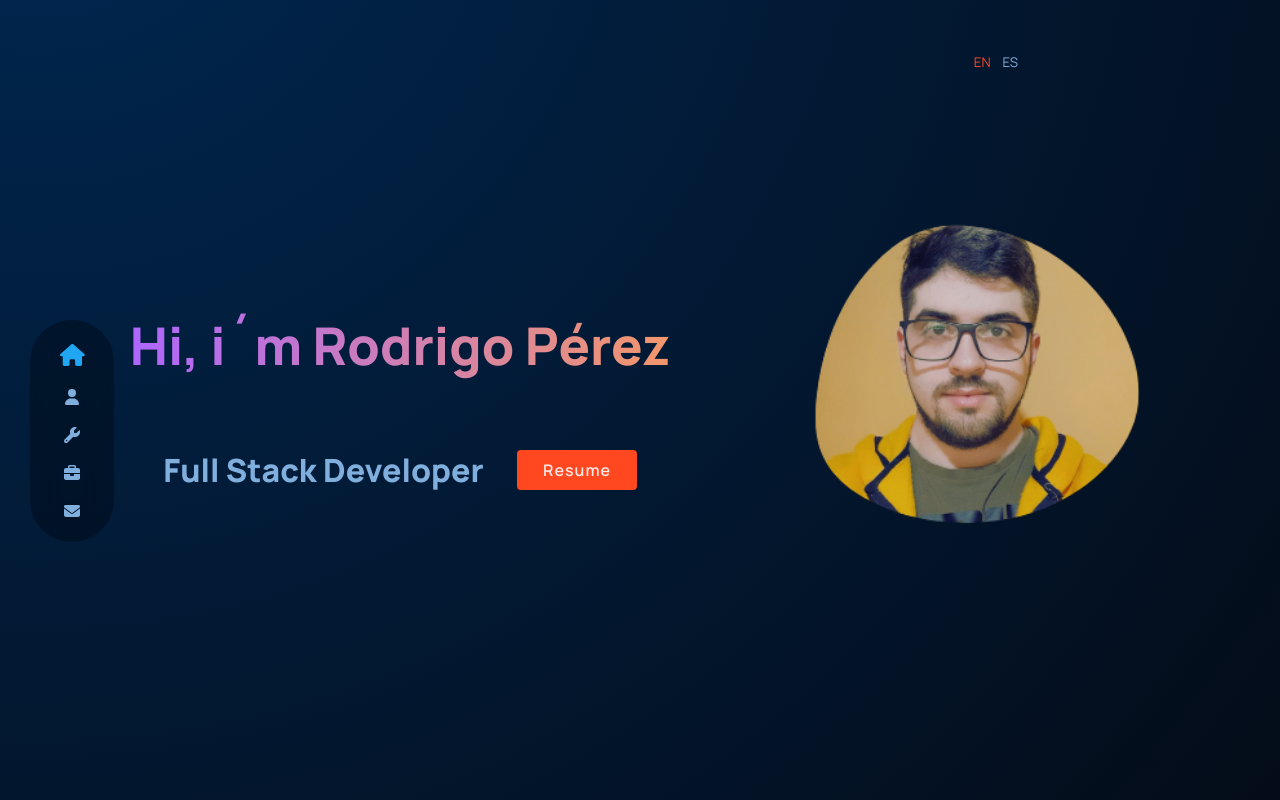
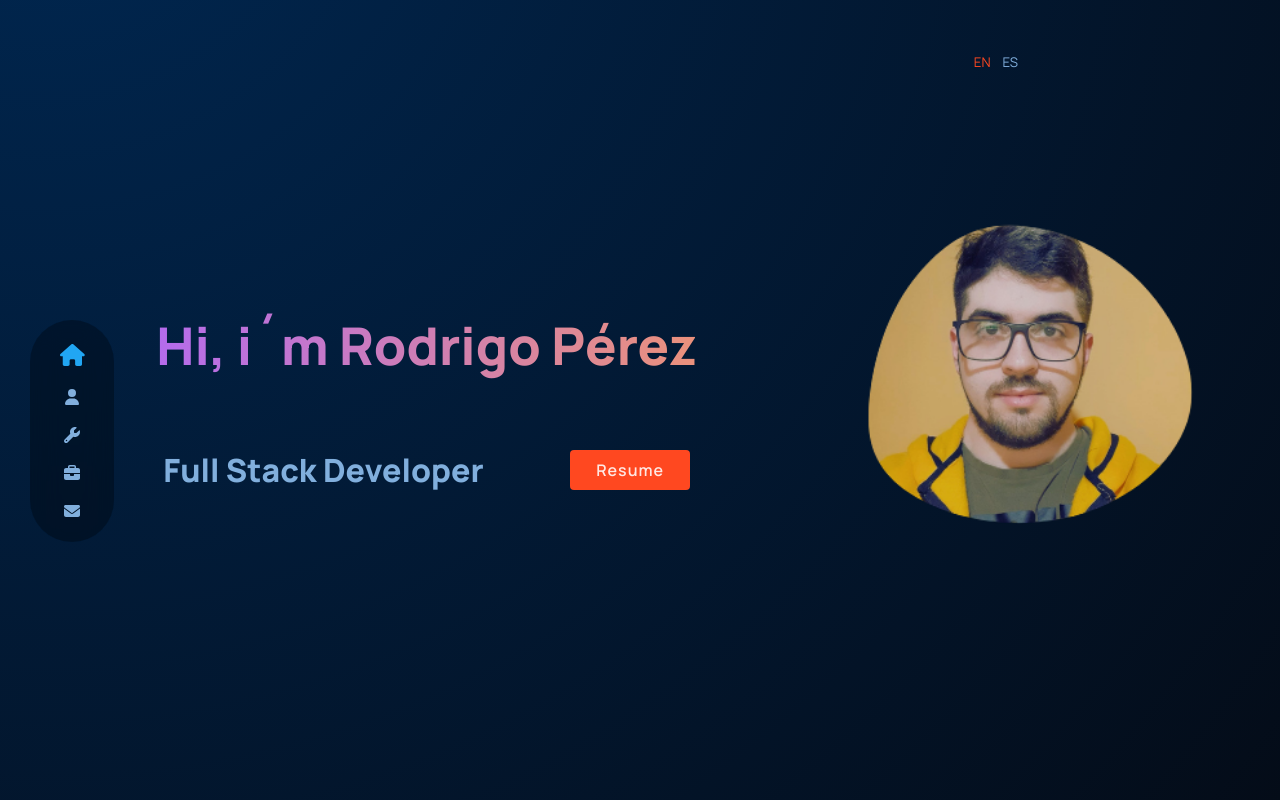
Before and after one commit to rodrigo0109/portfolio_2022, a React (Create React App) app: page / in a window 1280 px wide. Shown: the top 800 px of the page. Built offline with nearby package versions, Linux system fonts and the light colour scheme.

Commit message:
tittle-fix

```diff
--- a/src/Componentes/Hero/Hero.css
+++ b/src/Componentes/Hero/Hero.css
@@ -12,6 +12,11 @@
     background: radial-gradient(circle at 3% -25%, rgba(0, 40, 83, 1) 0%, rgba(4, 12, 24, 1) 100%);
     position: relative;
     /* border: 1px solid red; */
+}
+
+.hero_intro_container {
+    width: 700px;
+    text-align: center;
 }
 
 .hero_intro_container h1 {
@@ -127,6 +132,7 @@
     }
 
     .hero_intro_container {
+        width: 100%;
         text-align: center;
     }
 
@@ -137,6 +143,7 @@
     .subtitle-action_container {
         width: 400px;
         flex-direction: row;
+        margin: auto;
         margin-bottom: 30px;
     }
 
```
